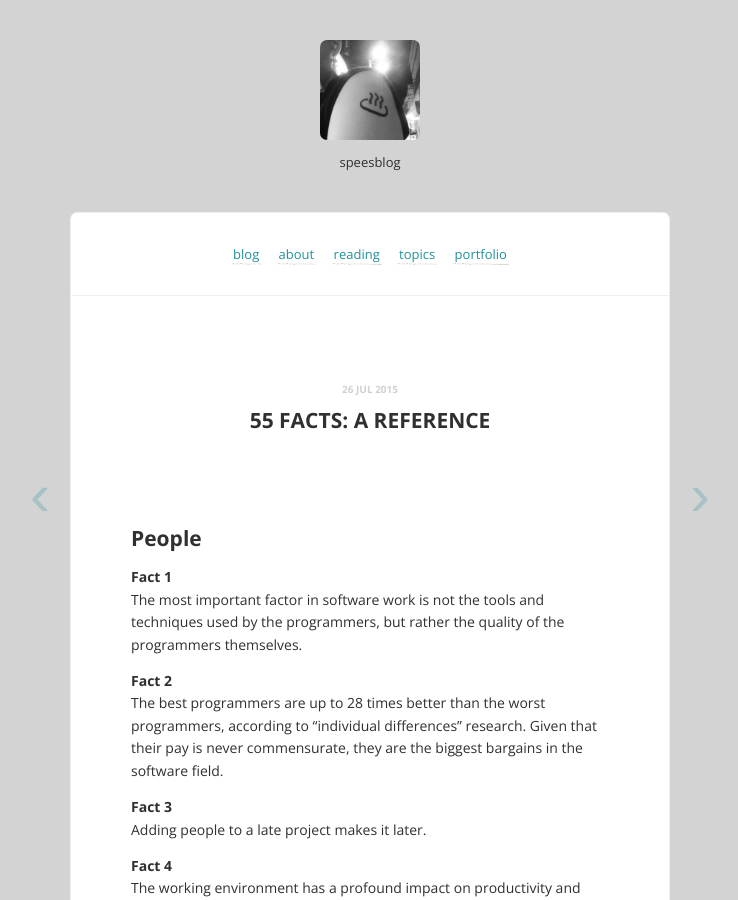
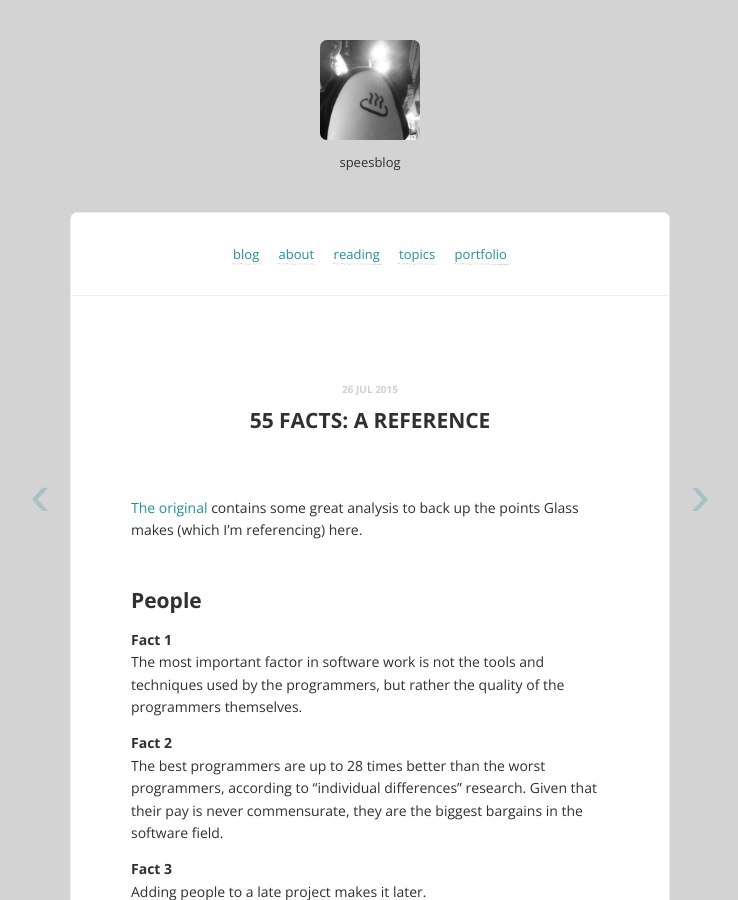
Before and after one commit to shelbyspees/speesblog, a Jekyll site: the page built from _posts/2015-07-26-55-facts.md, in a window 1280 px wide and 900 px high. Shown: the whole window, without its empty margins (270-1008 px from the left). Built offline with Jekyll 4.4.1, drawn with Linux system fonts in a browser that asks for light colours; nearby versions of some CDN libraries; comment, search, counter and statistics services are not loaded.

Commit message:
Update post

```diff
--- a/_posts/2015-07-26-55-facts.md
+++ b/_posts/2015-07-26-55-facts.md
@@ -3,6 +3,8 @@
 title: "55 Facts: A Reference"
 category: career
 ---
+
+[The original](http://www.amazon.com/Facts-Fallacies-Software-Engineering-Robert-ebook/dp/B001TKD4RG/ref=tmm_kin_title_0?_encoding=UTF8&qid=&sr=) contains some great analysis to back up the points Glass makes (which I'm referencing) here.
 
 ##People
 
```
Also changed, not shown: other parts of _posts/2015-07-26-55-facts.md (+0 -2 lines).
